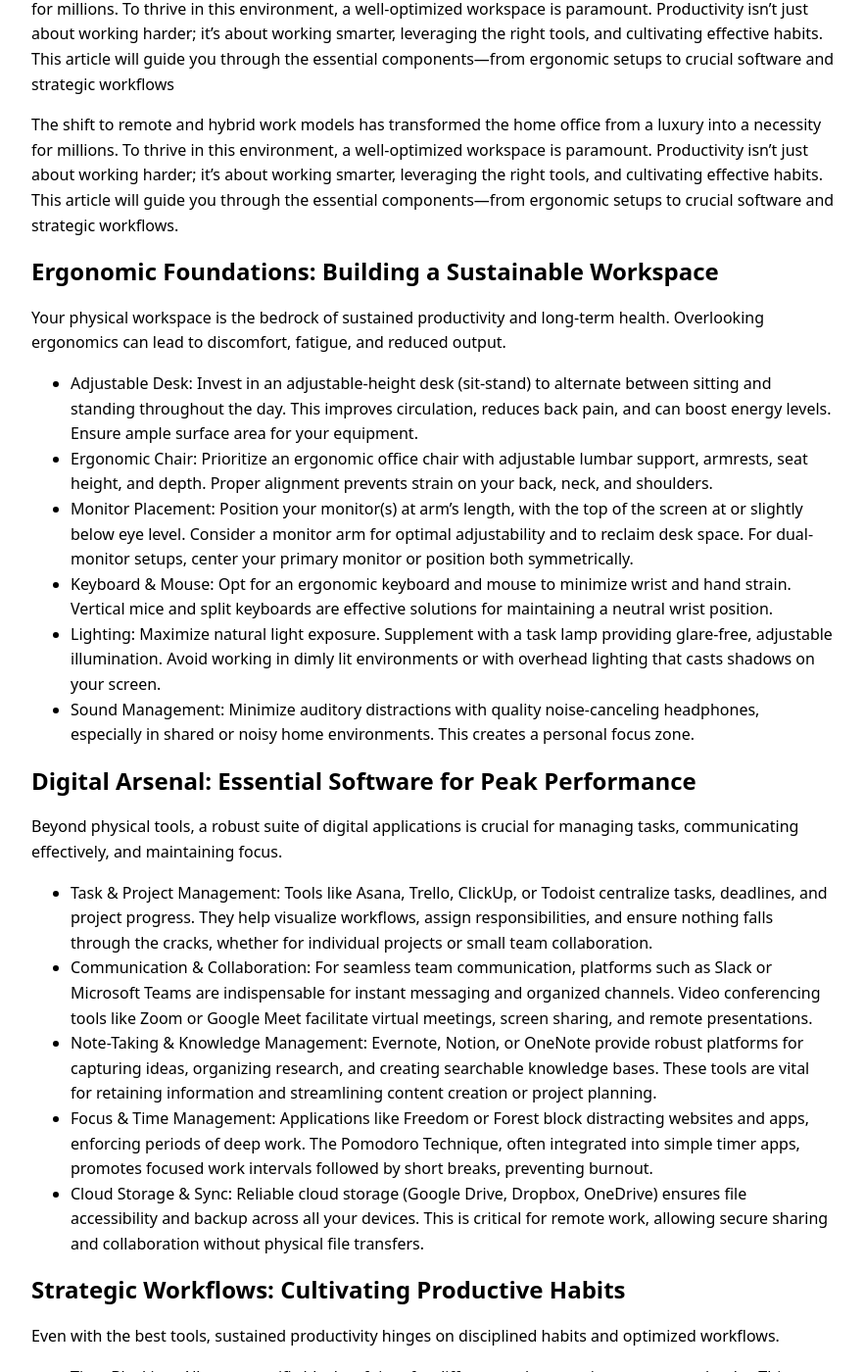
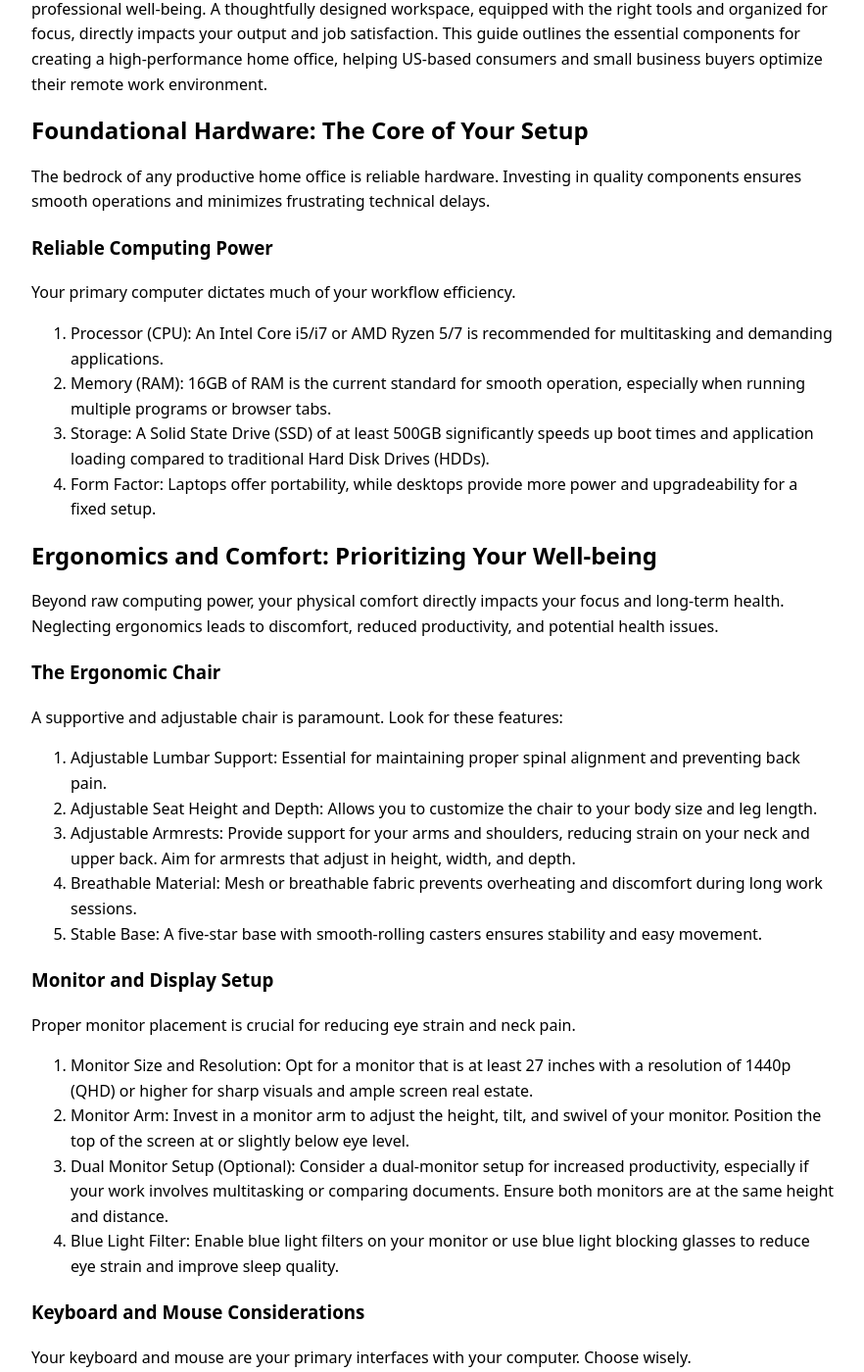
Before and after one commit to ironaclaw/ironaclaw.github.io, a Jekyll site: the page built from _posts/2026-02-14-home-office-productivity-essentials.md, in a window 1280 px wide and 1400 px high, scrolled down 195 px. Shown: the whole window at 98% size, without its empty margins (198-1080 px from the left). Built offline with Jekyll 4.4.1, drawn with Linux system fonts in a browser that asks for light colours; some of the changed text lies outside the part shown.

Commit message:
Add 2026-02-14-home-office-productivity-essentials.md

```diff
--- a/_posts/2026-02-14-home-office-productivity-essentials.md
+++ b/_posts/2026-02-14-home-office-productivity-essentials.md
@@ -6,50 +6,83 @@ date: '2026-02-14'
 description: ''
 tags: []
 keywords: []
-model_used: gemini-2.5-flash
+model_used: gemini-2.0-flash
 ---
 
-# Boost Your Output: Essential Home Office Productivity Tools and Strategies
+# Home Office Productivity Essentials: Your Guide to a High-Performance Workspace
 
-The shift to remote and hybrid work models has transformed the home office from a luxury into a necessity for millions. To thrive in this environment, a well-optimized workspace is paramount. Productivity isn't just about working harder; it's about working smarter, leveraging the right tools, and cultivating effective habits. This article will guide you through the essential components—from ergonomic setups to crucial software and strategic workflows
+Establishing an efficient home office is no longer a luxury but a necessity for sustained productivity and professional well-being. A thoughtfully designed workspace, equipped with the right tools and organized for focus, directly impacts your output and job satisfaction. This guide outlines the essential components for creating a high-performance home office, helping US-based consumers and small business buyers optimize their remote work environment.
 
-The shift to remote and hybrid work models has transformed the home office from a luxury into a necessity for millions. To thrive in this environment, a well-optimized workspace is paramount. Productivity isn't just about working harder; it's about working smarter, leveraging the right tools, and cultivating effective habits. This article will guide you through the essential components—from ergonomic setups to crucial software and strategic workflows.
+## Foundational Hardware: The Core of Your Setup
 
-## Ergonomic Foundations: Building a Sustainable Workspace
+The bedrock of any productive home office is reliable hardware. Investing in quality components ensures smooth operations and minimizes frustrating technical delays.
 
-Your physical workspace is the bedrock of sustained productivity and long-term health. Overlooking ergonomics can lead to discomfort, fatigue, and reduced output.
+### Reliable Computing Power
 
-*   Adjustable Desk: Invest in an adjustable-height desk (sit-stand) to alternate between sitting and standing throughout the day. This improves circulation, reduces back pain, and can boost energy levels. Ensure ample surface area for your equipment.
-*   Ergonomic Chair: Prioritize an ergonomic office chair with adjustable lumbar support, armrests, seat height, and depth. Proper alignment prevents strain on your back, neck, and shoulders.
-*   Monitor Placement: Position your monitor(s) at arm's length, with the top of the screen at or slightly below eye level. Consider a monitor arm for optimal adjustability and to reclaim desk space. For dual-monitor setups, center your primary monitor or position both symmetrically.
-*   Keyboard & Mouse: Opt for an ergonomic keyboard and mouse to minimize wrist and hand strain. Vertical mice and split keyboards are effective solutions for maintaining a neutral wrist position.
-*   Lighting: Maximize natural light exposure. Supplement with a task lamp providing glare-free, adjustable illumination. Avoid working in dimly lit environments or with overhead lighting that casts shadows on your screen.
-*   Sound Management: Minimize auditory distractions with quality noise-canceling headphones, especially in shared or noisy home environments. This creates a personal focus zone.
+Your primary computer dictates much of your workflow efficiency.
+1.  Processor (CPU): An Intel Core i5/i7 or AMD Ryzen 5/7 is recommended for multitasking and demanding applications.
+2.  Memory (RAM): 16GB of RAM is the current standard for smooth operation, especially when running multiple programs or browser tabs.
+3.  Storage: A Solid State Drive (SSD) of at least 500GB significantly speeds up boot times and application loading compared to traditional Hard Disk Drives (HDDs).
+4.  Form Factor: Laptops offer portability, while desktops provide more power and upgradeability for a fixed setup.
 
-## Digital Arsenal: Essential Software for Peak Performance
+## Ergonomics and Comfort: Prioritizing Your Well-being
 
-Beyond physical tools, a robust suite of digital applications is crucial for managing tasks, communicating effectively, and maintaining focus.
+Beyond raw computing power, your physical comfort directly impacts your focus and long-term health. Neglecting ergonomics leads to discomfort, reduced productivity, and potential health issues.
 
-*   Task & Project Management: Tools like Asana, Trello, ClickUp, or Todoist centralize tasks, deadlines, and project progress. They help visualize workflows, assign responsibilities, and ensure nothing falls through the cracks, whether for individual projects or small team collaboration.
-*   Communication & Collaboration: For seamless team communication, platforms such as Slack or Microsoft Teams are indispensable for instant messaging and organized channels. Video conferencing tools like Zoom or Google Meet facilitate virtual meetings, screen sharing, and remote presentations.
-*   Note-Taking & Knowledge Management: Evernote, Notion, or OneNote provide robust platforms for capturing ideas, organizing research, and creating searchable knowledge bases. These tools are vital for retaining information and streamlining content creation or project planning.
-*   Focus & Time Management: Applications like Freedom or Forest block distracting websites and apps, enforcing periods of deep work. The Pomodoro Technique, often integrated into simple timer apps, promotes focused work intervals followed by short breaks, preventing burnout.
-*   Cloud Storage & Sync: Reliable cloud storage (Google Drive, Dropbox, OneDrive) ensures file accessibility and backup across all your devices. This is critical for remote work, allowing secure sharing and collaboration without physical file transfers.
+### The Ergonomic Chair
 
-## Strategic Workflows: Cultivating Productive Habits
+A supportive and adjustable chair is paramount. Look for these features:
 
-Even with the best tools, sustained productivity hinges on disciplined habits and optimized workflows.
+1.  Adjustable Lumbar Support: Essential for maintaining proper spinal alignment and preventing back pain.
+2.  Adjustable Seat Height and Depth: Allows you to customize the chair to your body size and leg length.
+3.  Adjustable Armrests: Provide support for your arms and shoulders, reducing strain on your neck and upper back. Aim for armrests that adjust in height, width, and depth.
+4.  Breathable Material: Mesh or breathable fabric prevents overheating and discomfort during long work sessions.
+5.  Stable Base: A five-star base with smooth-rolling casters ensures stability and easy movement.
 
-*   Time Blocking: Allocate specific blocks of time for different tasks or projects on your calendar. This prevents context switching, ensures dedicated focus, and helps manage your energy levels throughout the day.
-*   Task Prioritization: Implement prioritization frameworks like the Eisenhower Matrix (Urgent/Important) or the ABC
+### Monitor and Display Setup
 
-*   Task Prioritization: Implement prioritization frameworks like the Eisenhower Matrix (Urgent/Important) or the ABC method (A-must do, B-should do, C-nice to do) to clearly define what needs immediate attention versus what can be scheduled later. This ensures high-impact tasks are completed first, aligning efforts with key objectives.
-*   Batching Similar Tasks: Group similar activities together, such as responding to emails, making calls, or processing invoices. This minimizes context switching, which is a significant drain on cognitive resources, leading to greater efficiency and focus during each batch.
-*   Regular Review & Planning: Dedicate 15-30 minutes at the end of each workday to review progress, update your task list, and plan for the next day. A weekly review (e.g., Friday afternoon or Monday morning) helps assess overall progress, adjust long-term goals, and ensure alignment with strategic objectives.
-*   Structured Breaks: Integrate short, intentional breaks into your workday. Stepping away from your screen, stretching, or a brief walk can refresh your mind, prevent mental fatigue, and improve overall concentration when you return to work. Avoid using breaks to engage in other screen-based activities.
-*   Define Start & End Routines: Establish clear routines for starting and ending your workday. A morning routine might include reviewing your daily plan and setting intentions, while an evening routine could involve tidying your workspace and shutting down applications. These rituals create mental boundaries between work and personal life, crucial for work-life balance in a home office.
-*   Minimize Digital Distractions: Beyond blocking apps, proactively manage notifications. Turn off non-essential alerts on your computer and phone during focused work periods. Designate specific times to check emails and messages, rather than reacting to every incoming notification.
+Proper monitor placement is crucial for reducing eye strain and neck pain.
 
-## Conclusion
+1.  Monitor Size and Resolution: Opt for a monitor that is at least 27 inches with a resolution of 1440p (QHD) or higher for sharp visuals and ample screen real estate.
+2.  Monitor Arm: Invest in a monitor arm to adjust the height, tilt, and swivel of your monitor. Position the top of the screen at or slightly below eye level.
+3.  Dual Monitor Setup (Optional): Consider a dual-monitor setup for increased productivity, especially if your work involves multitasking or comparing documents. Ensure both monitors are at the same height and distance.
+4.  Blue Light Filter: Enable blue light filters on your monitor or use blue light blocking glasses to reduce eye strain and improve sleep quality.
 
-Creating a highly productive home office environment is an ongoing process that synthesizes the right physical setup, strategic digital tools, and disciplined work habits. By systematically optimizing your workspace ergonomics, leveraging powerful applications for task and communication management, and embedding efficient workflows into your daily routine, you can cultivate a focused, effective, and sustainable remote work experience. Prioritize continuous refinement of these elements to maximize your output and maintain well-being.
+### Keyboard and Mouse Considerations
+
+Your keyboard and mouse are your primary interfaces with your computer. Choose wisely.
+
+1.  Ergonomic Keyboard: Consider an ergonomic keyboard with a split design or a curved layout to reduce strain on your wrists and hands.
+2.  Ergonomic Mouse: An ergonomic mouse, such as a vertical mouse or a trackball mouse, can help prevent carpal tunnel syndrome and other repetitive strain injuries.
+3.  Wrist Rest: Use a wrist rest for both your keyboard and mouse to provide support and reduce pressure on your wrists.
+
+## Essential Peripherals: Expanding Functionality
+
+Beyond the core hardware, certain peripherals significantly enhance your home office capabilities.
+
+### Reliable Internet Connection
+
+A stable and fast internet connection is non-negotiable for remote work.
+
+1.  High-Speed Internet Plan: Choose an internet plan with sufficient bandwidth for your needs, considering factors like video conferencing, file downloads, and cloud-based applications.
+2.  Wi-Fi Router: Invest in a modern Wi-Fi router with good coverage and security features. Consider a mesh Wi-Fi system for larger homes or areas with weak signal strength.
+3.  Ethernet Connection (Recommended): For critical tasks like video calls or large file transfers, a wired Ethernet connection provides a more stable and reliable connection than Wi-Fi.
+
+### Audio and Video Equipment
+
+Clear communication is vital for remote collaboration.
+
+1.  Webcam: A high-quality webcam with good resolution and low-light performance is essential for video conferencing.
+2.  Headset with Microphone: A headset with a noise-canceling microphone ensures clear audio during calls and meetings.
+3.  Dedicated Microphone (Optional): For professional-quality audio, consider a dedicated USB microphone.
+
+### Printing and Scanning Solutions
+
+While increasingly digital, printing and scanning capabilities remain important.
+
+1.  All-in-One Printer: An all-in-one printer provides printing, scanning, and copying functionality in a single device.
+2.  Document Scanner (Optional): For frequent scanning of documents, a dedicated document scanner offers faster and more efficient scanning capabilities.
+
+## Conclusion: Investing in Your Productivity
+
+Creating a high-performance home office is an investment in your productivity, well-being, and professional success. By carefully selecting the right hardware, prioritizing ergonomics, and equipping your workspace with essential peripherals, you can establish an environment that fosters focus, efficiency, and long-term comfort. Remember to continuously evaluate and adjust your setup to meet your evolving needs and optimize your remote work experience.
```
